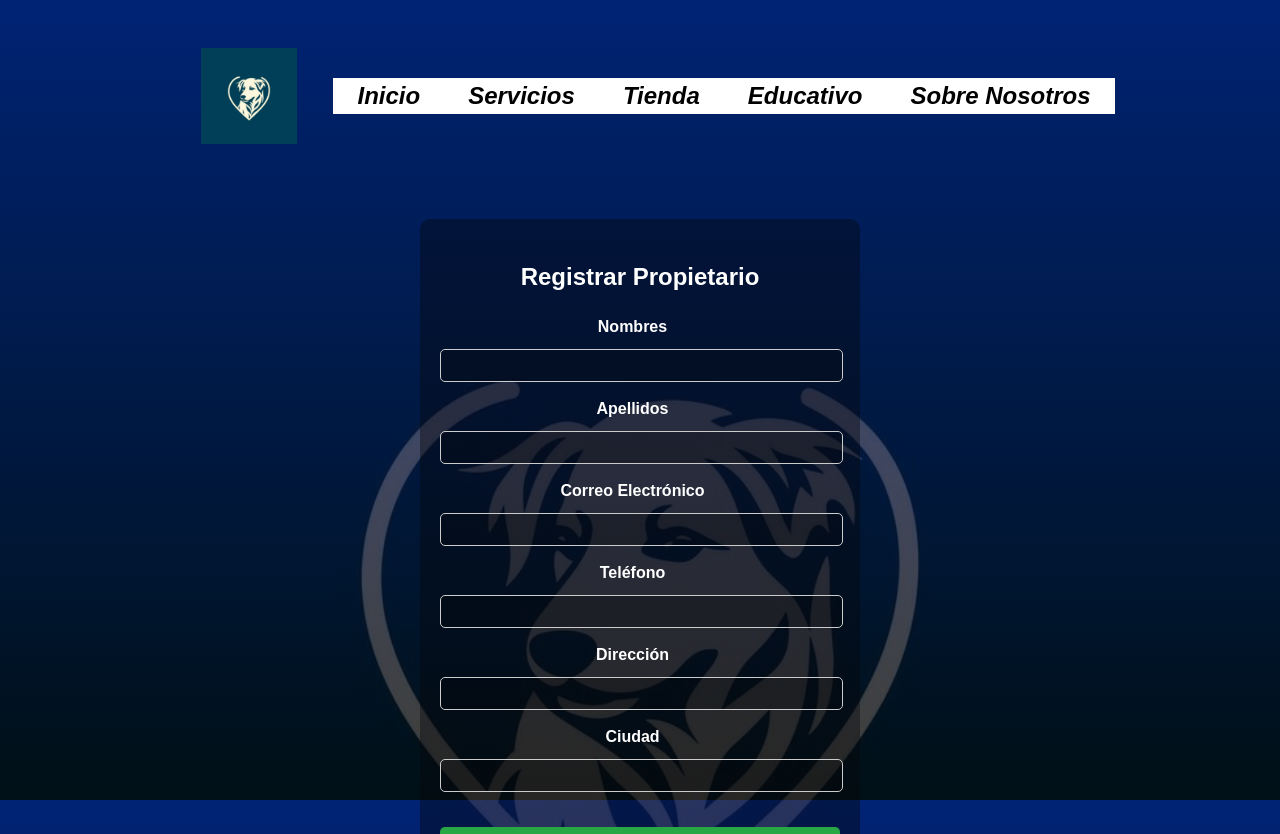
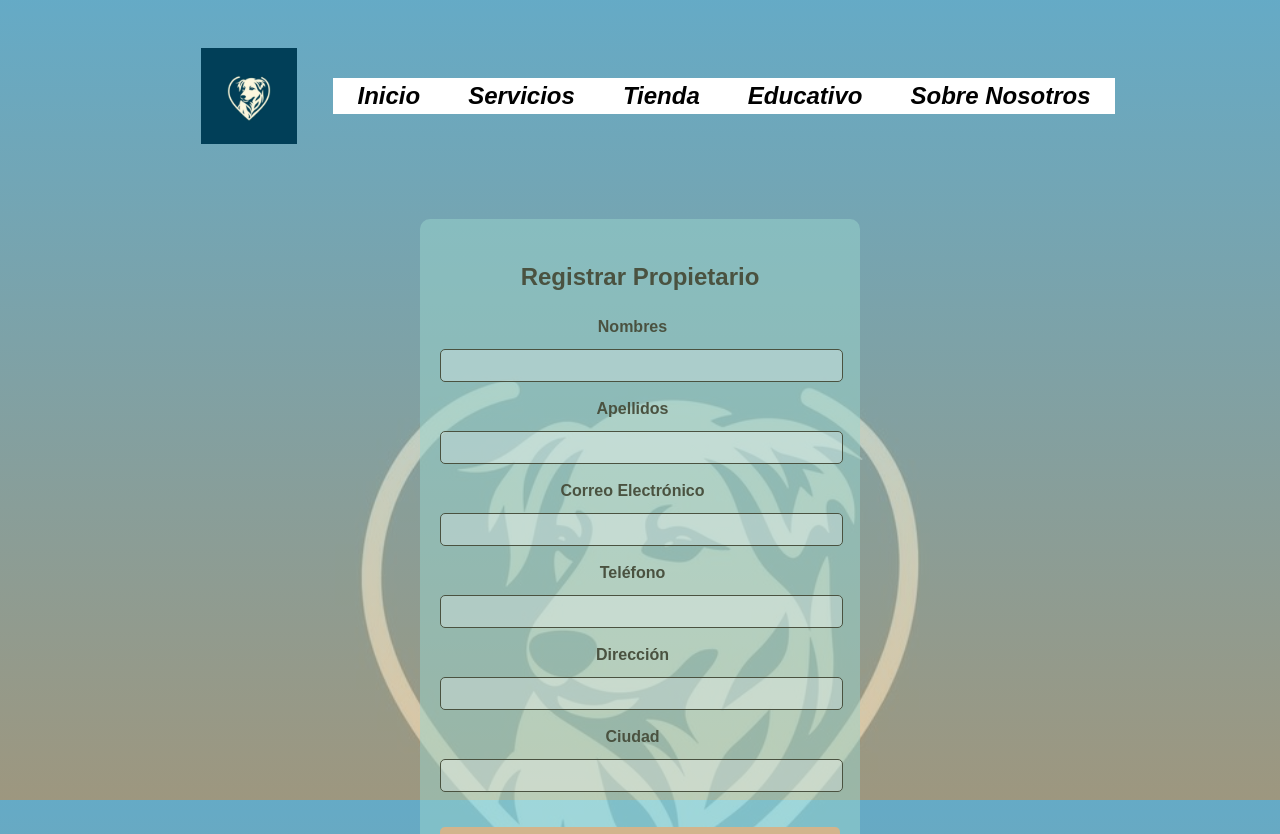
Before and after one commit to SherlockEspitia/paw-care, a React (Vite) app in the folder frontend/: page / in a window 1280 px wide. Shown: the top 834 px of the page. Built offline with nearby package versions, Linux system fonts and the light colour scheme.

Commit message:
se cambia la paleta de colores

```diff
--- a/frontend/src/Propietarios.css
+++ b/frontend/src/Propietarios.css
@@ -3,10 +3,9 @@ body {
     padding: 0;
     font-family: Arial, sans-serif;
     filter: invert(0%);
-    background: linear-gradient(rgba(0, 25, 125, 0.75), rgba(0, 0, 0, 0.75)),
+    background: linear-gradient(rgba(135, 206, 235, 0.75), rgba(210, 180, 140, 0.75)),
     url('./img/Logo.svg') no-repeat center center fixed;
     background-size: cover;
-
 }
 
 .form-container {
@@ -17,7 +16,7 @@ body {
 }
 
 .form-wrapper {
-    background: rgba(5, 7, 12, 0.40);
+    background: rgba(153, 214, 205, 0.50);
     padding: 20px;
     border-radius: 10px;
     width: 400px;
@@ -26,7 +25,7 @@ body {
 h2 {
     text-align: center;
     margin-bottom: 20px;
-    color: white;
+    color: #4a5240;
 }
 
 .form-group {
@@ -38,20 +37,20 @@ label {
     display: block;
     margin-bottom: 10px;
     font-weight: bold;
-    color: white;
+    color: #4a5240;
 }
 
 input {
     width: 100%;
     padding: 8px;
     border-radius: 5px;
-    border: 1px solid #ccc;
-    background: rgba(5, 7, 12, 0.30);
-    color: white;
+    border: 1px solid #4a5240;
+    background: rgba(242, 243, 243, 0.30);
+    color: #4a5240;
 }
 
 input:focus {
-    border-color: #66afe9;
+    border-color: #87ceeb;
     outline: none;
 }
 
@@ -65,7 +64,7 @@ input:focus {
     margin-top: 20px;
     width: 100%;
     padding: 18px;
-    background-color: #28a745;
+    background-color: #d2b48c;
     color: white;
     border: none;
     border-radius: 5px;
@@ -74,5 +73,5 @@ input:focus {
 }
 
 .btn-submit:hover {
-    background-color: #218838;
+    background-color: #99d6cd;
 }
```
